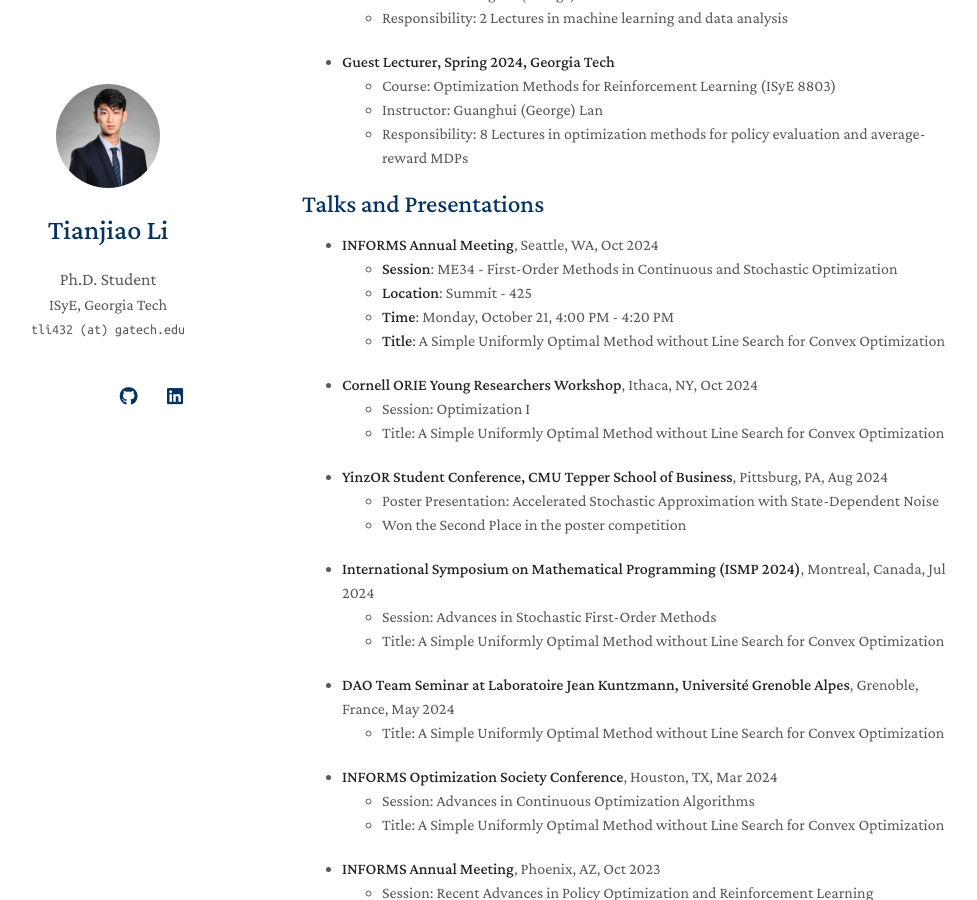
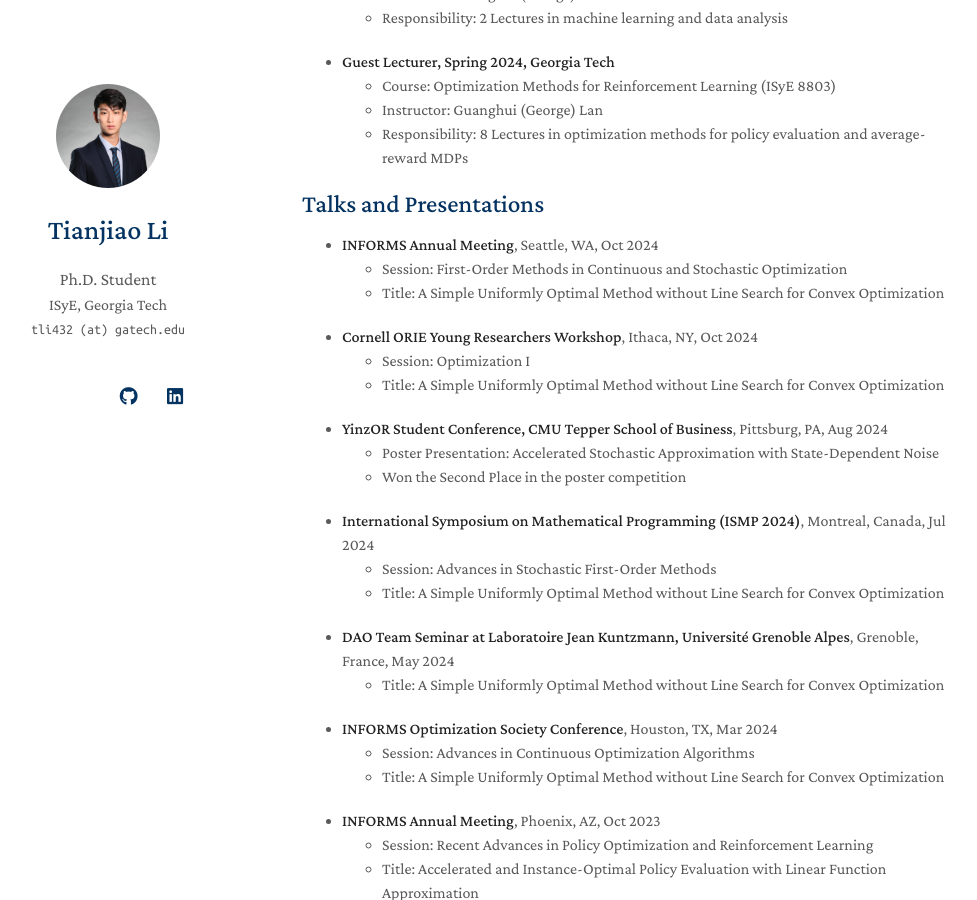
Before and after one commit to tli432/tli432.github.io, a Jekyll site: the page built from index.md, in a window 1280 px wide and 900 px high, scrolled down 2306 px. Shown: the whole window, without its empty margins (168-1145 px from the left). Built offline with Jekyll 4.4.1, drawn with Linux system fonts in a browser that asks for light colours; nearby versions of some CDN libraries; a style sheet for code colours, icons or effects is not loaded; our own code applies the rules of GitHub Pages for plain Markdown files; some of the changed text lies outside the part shown.

Commit message:
Updated the MOR paper

```diff
--- a/_data/publications.yml
+++ b/_data/publications.yml
@@ -22,10 +22,11 @@ main:
   - title: "Stochastic First-Order Methods for Average-Reward Markov Decision Processes"
     authors: <strong>Tianjiao Li</strong>, Feiyang Wu, Guanghui Lan
     # conference_short: CVPR
-    journal: Accepted for publication, Mathematics of Operations Research, 2024
+    journal: Mathematics of Operations Research, 2024. DOI:10.1287/moor.2022.0241
     pdf: https://arxiv.org/pdf/2205.05800.pdf
     # bibtex: https://scholar.googleusercontent.com/scholar.bib?q=info:kyuY6lW9ADcJ:scholar.google.com/&output=citation&scisdr=ClH4ZR_KEN2AhlzvMEY:AFWwaeYAAAAAZffpKEbyiEDOawgF3kUPaCEoZ2k&scisig=AFWwaeYAAAAAZffpKPkhamaocLiB8XLoZ1Out8g&scisf=4&ct=citation&cd=-1&hl=en
     # notes:
+    page: https://doi.org/10.1287/moor.2022.0241
     # image: ./assets/img/teaser_example.png
 
   - title: "Faster Algorithm and Sharper Analysis for Constrained Markov Decision Process"
--- a/index.md
+++ b/index.md
@@ -62,10 +62,8 @@ My research focuses on the design and analysis of efficient algorithms for *Nonl
 ## Talks and Presentations
 
 - **INFORMS Annual Meeting**, Seattle, WA, Oct 2024
-  - **Session**: ME34 - First-Order Methods in Continuous and Stochastic Optimization
-  - **Location**: Summit - 425
-  - **Time**: Monday, October 21, 4:00 PM - 4:20 PM
-  - **Title**: A Simple Uniformly Optimal Method without Line Search for Convex Optimization
+  - Session: First-Order Methods in Continuous and Stochastic Optimization
+  - Title: A Simple Uniformly Optimal Method without Line Search for Convex Optimization
 
 - **Cornell ORIE Young Researchers Workshop**, Ithaca, NY, Oct 2024
   - Session: Optimization I
```
